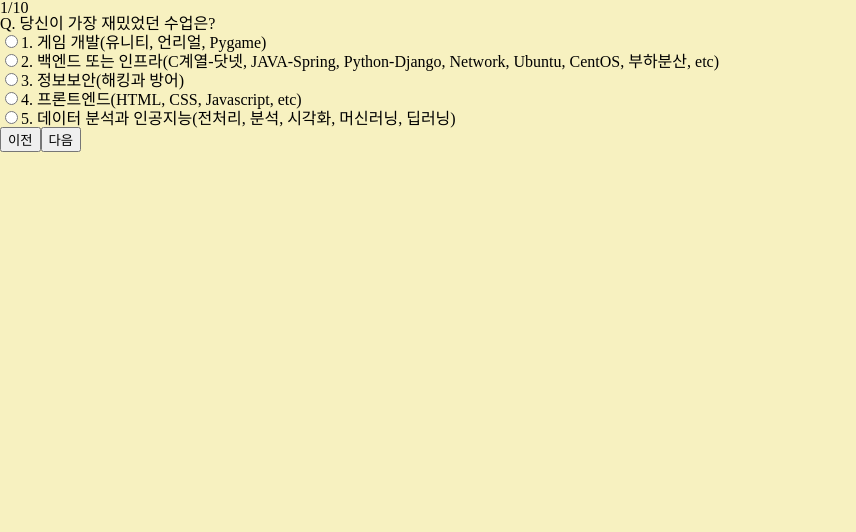
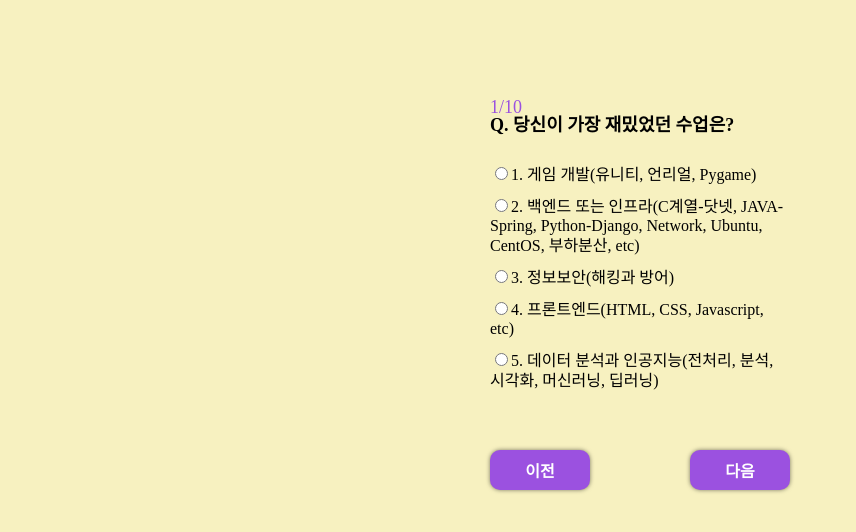
Before and after one commit to annasyun/MBTI, a website: page test.html in a window 1280 px wide. Shown: the whole page, without its empty margins (0-856 px from the left). Drawn offline with Linux system fonts and the light colour scheme; no server answers.

Commit message:
style: test style

```diff
--- a/style/style.css
+++ b/style/style.css
@@ -68,10 +68,48 @@ body {
 .sec-test {
   display: flex;
   flex-direction: column;
+  width: 300px;
+  position: absolute;
+  margin-top: 98px;
+  left: 50%;
+  transform: translate(-50%);
 }
 
-.btn-prev {
-  float: left;
+.num-page {
+  color: #9b51e0;
+  font-size: 18px;
+}
+
+.title-question {
+  font-size: 18px;
+  font-weight: 900;
+  margin-bottom: 30px;
+}
+
+.choice {
+  margin-bottom: 12px;
+  font-size: 16px;
+  line-height: 1.2rem;
+}
+
+.cont-btn {
+  display: flex;
+  justify-content: space-between;
+}
+
+.btn-prev,
+.btn-next {
+  border-radius: 10px;
+  background: #9b51e0;
+  box-shadow: 0px 0px 4px 0px rgba(0, 0, 0, 0.5);
+  width: 100px;
+  height: 40px;
+  color: white;
+  border: none;
+  color: #fff;
+  font-size: 16px;
+  font-weight: 900;
+  margin-top: 48px;
 }
 
 /* result */
--- a/test.html
+++ b/test.html
@@ -11,7 +11,7 @@
   <body>
     <section class="sec-test">
       <div>
-        <div><span class="num-curPage">1</span>/10</div>
+        <div class="num-page"><span class="num-curPage">1</span>/10</div>
         <div>
           <div></div>
         </div>
@@ -23,7 +23,7 @@
           <span class="txt-question">당신이 가장 재밌었던 수업은?</span>
         </h3>
         <fieldset>
-          <div>
+          <div class="choice">
             <input type="radio" id="testChoice1" name="choice" /><label
               for="testChoice1"
               >1.
@@ -32,7 +32,7 @@
               ></label
             >
           </div>
-          <div>
+          <div class="choice">
             <input type="radio" id="testChoice2" name="choice" /><label
               for="testChoice2"
               >2.
@@ -42,13 +42,13 @@
               ></label
             >
           </div>
-          <div>
+          <div class="choice">
             <input type="radio" id="testChoice3" name="choice" /><label
               for="testChoice3"
               >3. <span class="txt-answer3">정보보안(해킹과 방어)</span></label
             >
           </div>
-          <div>
+          <div class="choice">
             <input type="radio" id="testChoice4" name="choice" /><label
               for="testChoice4"
               >4.
@@ -57,7 +57,7 @@
               ></label
             >
           </div>
-          <div>
+          <div class="choice">
             <input type="radio" id="testChoice5" name="choice" /><label
               for="testChoice5"
               >5.
@@ -69,7 +69,7 @@
           </div>
         </fieldset>
       </div>
-      <div>
+      <div class="cont-btn">
         <button class="btn-prev">이전</button>
         <button class="btn-next">다음</button>
       </div>
```
